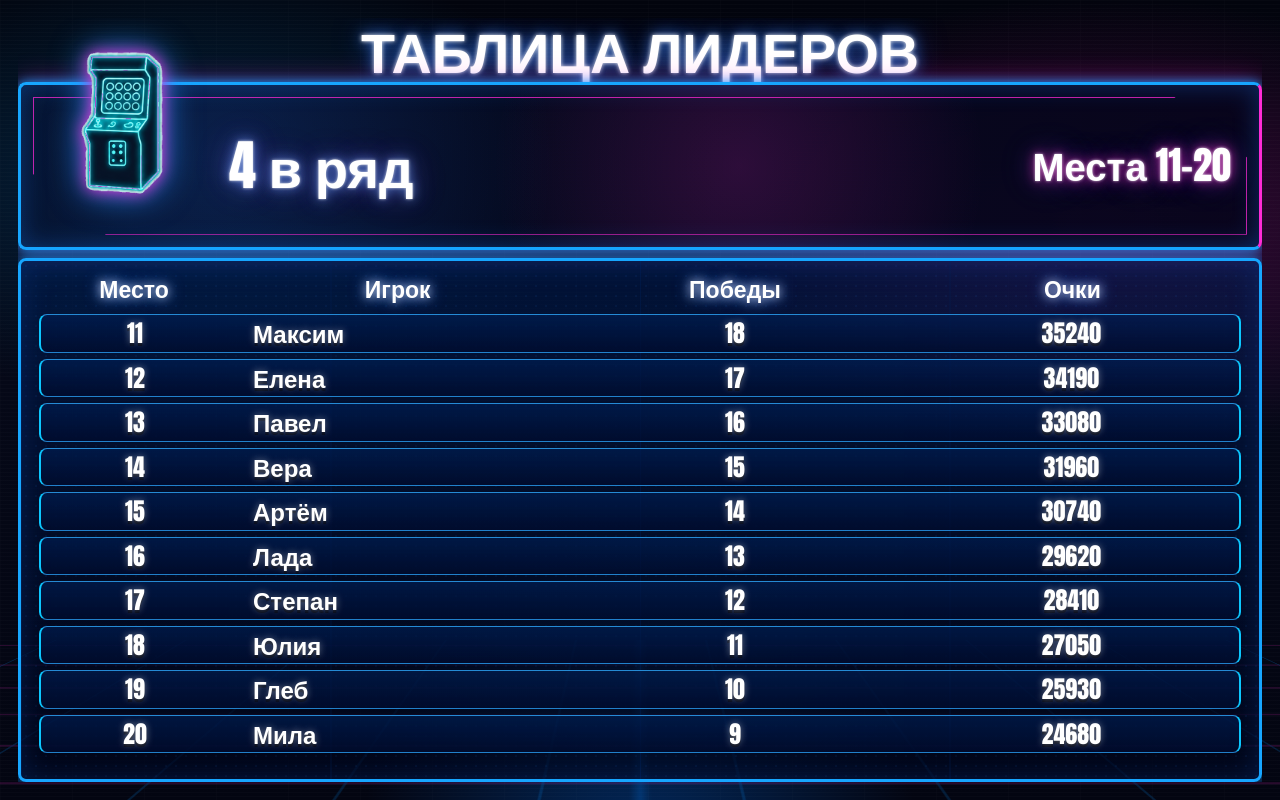
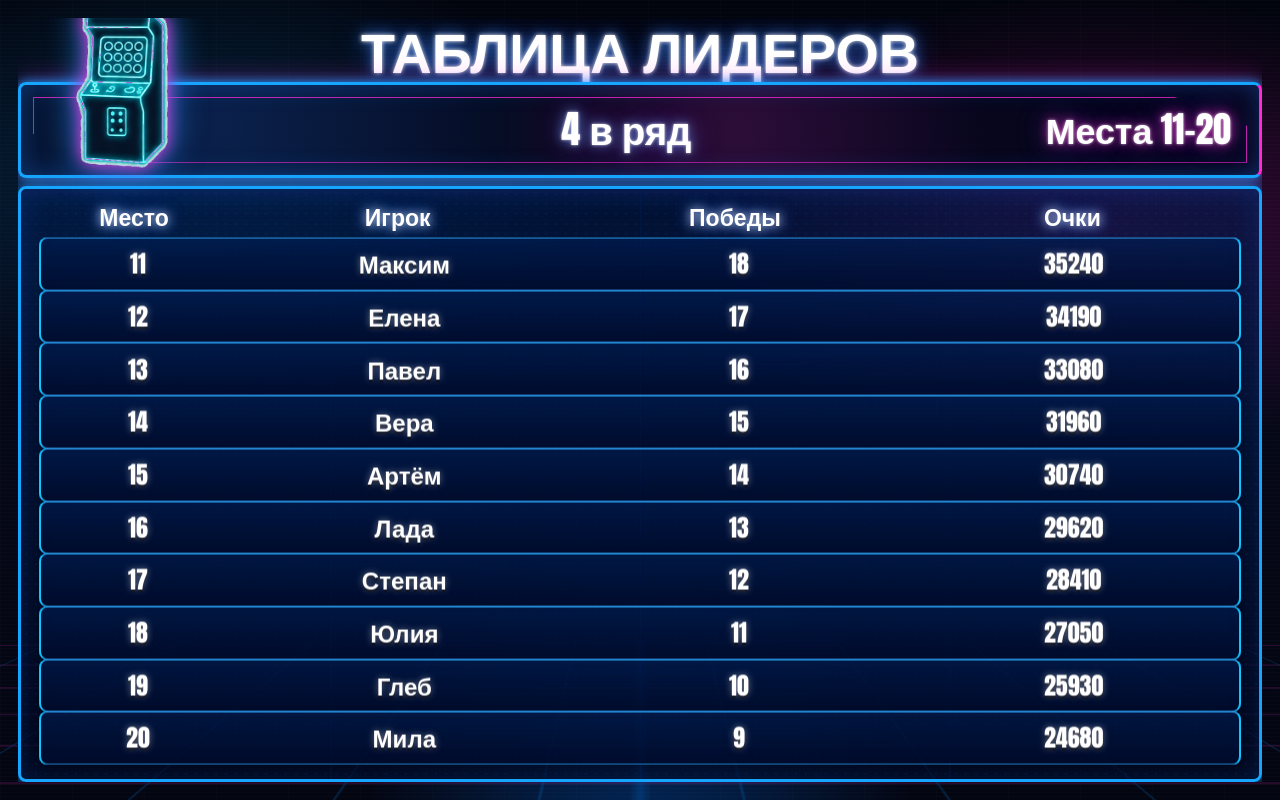
Before and after one commit to vadim-geraschenko/robotail-leaderboard, a React (Vite) app: page / in a window 1280 px wide. Built offline with nearby package versions, Linux system fonts and the light colour scheme.

Commit message:
Refactor slightly, fix style and animations bugs

```diff
--- a/src/App.tsx
+++ b/src/App.tsx
@@ -1,28 +1,36 @@
-import { useEffect, useMemo, useState } from 'react'
-import './App.css'
-import { LeaderboardScreen } from './components/LeaderboardScreen'
-import { getDisplaySlides } from './services/leaderboardService'
+import { useEffect, useMemo, useState } from "react";
+import "./App.css";
+import { LeaderboardScreen } from "./components/LeaderboardScreen";
+import { getDisplaySlides } from "./services/leaderboardService";
 
-const PAGE_DURATION_MS = 5000
+const PAGE_DURATION_MS = 5000;
 
 function App() {
-  const slides = useMemo(() => getDisplaySlides(), [])
-  const [activeIndex, setActiveIndex] = useState(0)
-  const slide = slides[activeIndex]
+  const slides = useMemo(() => getDisplaySlides(), []);
+  const [activeIndex, setActiveIndex] = useState(0);
+  const slide = slides[activeIndex];
+  const previousSlide =
+    slides[(activeIndex - 1 + slides.length) % slides.length];
+  const isSameLeaderboard =
+    slide.kind === previousSlide.kind && slide.title === previousSlide.title;
 
   useEffect(() => {
     const timer = window.setInterval(() => {
-      setActiveIndex((index) => (index + 1) % slides.length)
-    }, PAGE_DURATION_MS)
+      setActiveIndex((index) => (index + 1) % slides.length);
+    }, PAGE_DURATION_MS);
 
-    return () => window.clearInterval(timer)
-  }, [slides.length])
+    return () => window.clearInterval(timer);
+  }, [slides.length]);
 
   return (
     <main className="app-shell">
-      <LeaderboardScreen key={slide.id} slide={slide} />
+      <LeaderboardScreen
+        key={`${slide.kind}-${slide.title}`}
+        slide={slide}
+        transition={isSameLeaderboard ? "page-scroll" : "screen-switch"}
+      />
     </main>
-  )
+  );
 }
 
-export default App
+export default App;
--- a/src/components/LeaderboardHeader.css
+++ b/src/components/LeaderboardHeader.css
@@ -25,9 +25,11 @@
 
 .leaderboard-marquee {
   position: relative;
+  box-sizing: border-box;
+  height: 100px;
   min-height: 82px;
-  display: grid;
-  grid-template-columns: 190px minmax(0, 1fr) 310px;
+  display: flex;
+  justify-content: space-between;
   align-items: center;
   column-gap: 22px;
   padding: 6px 28px 6px 16px;
@@ -35,8 +37,16 @@
   border-right-color: var(--accent);
   border-radius: 8px;
   background:
-    radial-gradient(circle at 58% 50%, rgba(255, 42, 206, 0.16), transparent 34%),
-    radial-gradient(circle at 16% 46%, rgba(38, 120, 255, 0.2), transparent 32%),
+    radial-gradient(
+      circle at 58% 50%,
+      rgba(255, 42, 206, 0.16),
+      transparent 34%
+    ),
+    radial-gradient(
+      circle at 16% 46%,
+      rgba(38, 120, 255, 0.2),
+      transparent 32%
+    ),
     linear-gradient(90deg, rgba(3, 12, 31, 0.98), rgba(7, 5, 28, 0.92));
   box-shadow:
     0 0 12px rgba(22, 157, 255, 0.95),
@@ -54,20 +64,24 @@
 }
 
 .leaderboard-symbol {
+  /* position: absolute; */
+  /* top: 50%; */
+  /* left: 26px; */
   z-index: 1;
-  height: 150px;
-  max-width: 170px;
-  justify-self: center;
+  width: 170px;
+  height: 170px;
   object-fit: contain;
-  transform: translateY(-43px);
-  filter: drop-shadow(0 0 8px var(--accent)) drop-shadow(0 0 16px rgba(38, 145, 255, 0.88));
+  transform: translateY(-25%);
+  filter: drop-shadow(0 0 8px var(--accent))
+    drop-shadow(0 0 16px rgba(38, 145, 255, 0.88));
+  pointer-events: none;
 }
 
 .leaderboard-name {
   z-index: 1;
   min-width: 0;
-  font-size: clamp(42px, 4.25vw, 74px);
-  line-height: 1.08;
+  font-size: clamp(36px, 3vw, 48px);
+  line-height: 0.92;
   text-shadow:
     0 0 3px rgba(255, 255, 255, 0.74),
     0 0 11px rgba(122, 166, 255, 0.64),
@@ -78,8 +92,8 @@
 .leaderboard-range {
   z-index: 1;
   justify-self: end;
-  font-size: clamp(34px, 3vw, 54px);
-  line-height: 1.12;
+  font-size: clamp(34px, 2.8vw, 50px);
+  line-height: 1;
   text-align: right;
   white-space: nowrap;
   text-shadow:
@@ -92,6 +106,7 @@
 @media (max-width: 1500px) {
   .leaderboard-marquee {
     grid-template-columns: 170px minmax(0, 1fr) 250px;
+    height: 96px;
     min-height: 78px;
   }
 }
--- a/src/components/LeaderboardScreen.tsx
+++ b/src/components/LeaderboardScreen.tsx
@@ -5,13 +5,14 @@ import { LeaderboardTable } from './LeaderboardTable'
 
 type Props = {
   slide: DisplaySlide
+  transition: 'screen-switch' | 'page-scroll'
 }
 
-export function LeaderboardScreen({ slide }: Props) {
+export function LeaderboardScreen({ slide, transition }: Props) {
   return (
     <section className={`leaderboard-screen ${slide.kind}`}>
       <LeaderboardHeader kind={slide.kind} title={slide.title} rangeLabel={slide.page.rangeLabel} />
-      <LeaderboardTable kind={slide.kind} page={slide.page} />
+      <LeaderboardTable kind={slide.kind} page={slide.page} transition={transition} />
     </section>
   )
 }
--- a/src/components/LeaderboardTable.css
+++ b/src/components/LeaderboardTable.css
@@ -9,7 +9,9 @@
   background:
     linear-gradient(90deg, rgba(0, 30, 85, 0.4) 1px, transparent 1px),
     linear-gradient(180deg, rgba(0, 26, 75, 0.64), rgba(0, 5, 24, 0.72));
-  background-size: 25% 100%, auto;
+  background-size:
+    25% 100%,
+    auto;
   box-shadow:
     0 0 14px rgba(21, 151, 255, 0.86),
     inset 0 0 30px rgba(20, 93, 216, 0.24);
@@ -20,7 +22,10 @@
   inset: 0;
   pointer-events: none;
   content: "";
-  background-image: radial-gradient(rgba(34, 126, 255, 0.28) 1px, transparent 1px);
+  background-image: radial-gradient(
+    rgba(34, 126, 255, 0.28) 1px,
+    transparent 1px
+  );
   background-size: 10px 10px;
   opacity: 0.25;
 }
@@ -34,10 +39,51 @@
     drop-shadow(0 0 18px rgba(255, 20, 156, 0.72));
   position: relative;
   z-index: 1;
+  display: grid;
+  grid-template-rows: auto 1fr;
   width: 100%;
+  height: 100%;
   border-collapse: separate;
   border-spacing: 0 6px;
   table-layout: fixed;
+  padding-bottom: 10px;
+}
+
+.leaderboard-table thead,
+.leaderboard-table tbody {
+  display: block;
+  min-height: 0;
+}
+
+.leaderboard-table tbody {
+  height: 100%;
+}
+
+.leaderboard-table tr {
+  display: table;
+  width: 100%;
+  table-layout: fixed;
+}
+
+.leaderboard-table tbody tr {
+  position: relative;
+  height: 10%;
+  overflow: hidden;
+  border-radius: 8px;
+  background: linear-gradient(
+    180deg,
+    rgba(0, 31, 85, 0.66),
+    rgba(0, 12, 46, 0.8)
+  );
+  box-shadow:
+    inset 0 1px 0 rgba(47, 170, 255, 0.8),
+    inset 0 -1px 0 rgba(47, 170, 255, 0.72),
+    inset 2px 0 0 #0cc7ff,
+    inset -2px 0 0 #0cc7ff;
+}
+
+.leaderboard-table tbody.page-scroll {
+  animation: table-page-scroll 760ms cubic-bezier(0.2, 0.82, 0.2, 1) both;
 }
 
 .leaderboard-table th,
@@ -53,7 +99,9 @@
   padding: 0 20px 3px;
   font-size: clamp(23px, 1.65vw, 31px);
   text-align: center;
-  text-shadow: 0 0 10px rgba(255, 255, 255, 0.72), 0 0 16px #377dff;
+  text-shadow:
+    0 0 10px rgba(255, 255, 255, 0.72),
+    0 0 16px #377dff;
 }
 
 .leaderboard-table th:first-child,
@@ -67,23 +115,22 @@
 }
 
 .leaderboard-table td {
-  height: calc((100cqh - 148px) / 10);
   padding: 0 24px;
-  border-top: 1px solid rgba(47, 170, 255, 0.8);
-  border-bottom: 1px solid rgba(47, 170, 255, 0.72);
-  background: linear-gradient(180deg, rgba(0, 31, 85, 0.66), rgba(0, 12, 46, 0.8));
+  border: 0;
+  background: transparent;
   font-size: clamp(24px, 1.88vw, 36px);
   line-height: 1;
-  text-shadow: 0 0 7px rgba(255, 255, 255, 0.42), 0 3px 0 rgba(0, 0, 0, 0.5);
+  text-shadow:
+    0 0 7px rgba(255, 255, 255, 0.42),
+    0 3px 0 rgba(0, 0, 0, 0.5);
+  text-align: center;
 }
 
 .leaderboard-table td:first-child {
-  border-left: 2px solid #0cc7ff;
   border-radius: 8px 0 0 8px;
 }
 
 .leaderboard-table td:last-child {
-  border-right: 2px solid #0cc7ff;
   border-radius: 0 8px 8px 0;
 }
 
@@ -111,14 +158,24 @@
   white-space: nowrap;
 }
 
-.top-rank {
+.leaderboard-table tbody tr.top-rank {
   position: relative;
   border-radius: 7px;
   outline: 2px solid var(--rank-row-edge);
   outline-offset: -2px;
   background:
-    linear-gradient(90deg, rgba(255, 255, 255, 0.07), transparent 16% 82%, rgba(255, 255, 255, 0.035)),
-    linear-gradient(180deg, color-mix(in srgb, var(--rank-row-edge) 20%, transparent), var(--rank-row-fill) 58%, rgba(0, 0, 0, 0.1));
+    linear-gradient(
+      90deg,
+      rgba(255, 255, 255, 0.07),
+      transparent 16% 82%,
+      rgba(255, 255, 255, 0.035)
+    ),
+    linear-gradient(
+      180deg,
+      color-mix(in srgb, var(--rank-row-edge) 20%, transparent),
+      var(--rank-row-fill) 58%,
+      rgba(0, 0, 0, 0.1)
+    );
   filter: drop-shadow(0 0 9px var(--rank-row-glow));
   box-shadow:
     inset 0 0 14px color-mix(in srgb, var(--rank-row-edge) 20%, transparent),
@@ -149,3 +206,28 @@
     drop-shadow(0 0 8px rgba(129, 56, 255, 0.96))
     drop-shadow(0 0 18px rgba(92, 35, 255, 0.74));
 }
+
+@keyframes table-page-scroll {
+  0% {
+    opacity: 0.2;
+    transform: translateY(62%);
+    filter: brightness(1.22) saturate(1.12);
+  }
+
+  58% {
+    opacity: 1;
+    transform: translateY(-2.5%);
+  }
+
+  100% {
+    opacity: 1;
+    transform: translateY(0);
+    filter: brightness(1) saturate(1);
+  }
+}
+
+@media (prefers-reduced-motion: reduce) {
+  .leaderboard-table tbody.page-scroll {
+    animation: none;
+  }
+}
--- a/src/components/LeaderboardTable.tsx
+++ b/src/components/LeaderboardTable.tsx
@@ -12,6 +12,7 @@ type Entry = RankedMachineResult | RankedGlobalLeaderboardEntry
 type Props = {
   kind: 'local' | 'global'
   page: LeaderboardPage<Entry>
+  transition: 'screen-switch' | 'page-scroll'
 }
 
 const rankSprites = [goldRank, silverRank, bronzeRank]
@@ -32,7 +33,7 @@ function Rank({ rank }: { rank: number }) {
   )
 }
 
-export function LeaderboardTable({ kind, page }: Props) {
+export function LeaderboardTable({ kind, page, transition }: Props) {
   return (
     <div className="leaderboard-table-wrap">
       <table className="leaderboard-table">
@@ -48,7 +49,7 @@ export function LeaderboardTable({ kind, page }: Props) {
             ))}
           </tr>
         </thead>
-        <tbody>
+        <tbody key={page.rangeLabel} className={transition}>
           {page.entries.map((entry) => (
             <tr
               key={isGlobal(entry) ? entry.playerName : entry.id}
```
Also changed, not shown: 1 other file (tests, documents, lock files or other folders).
